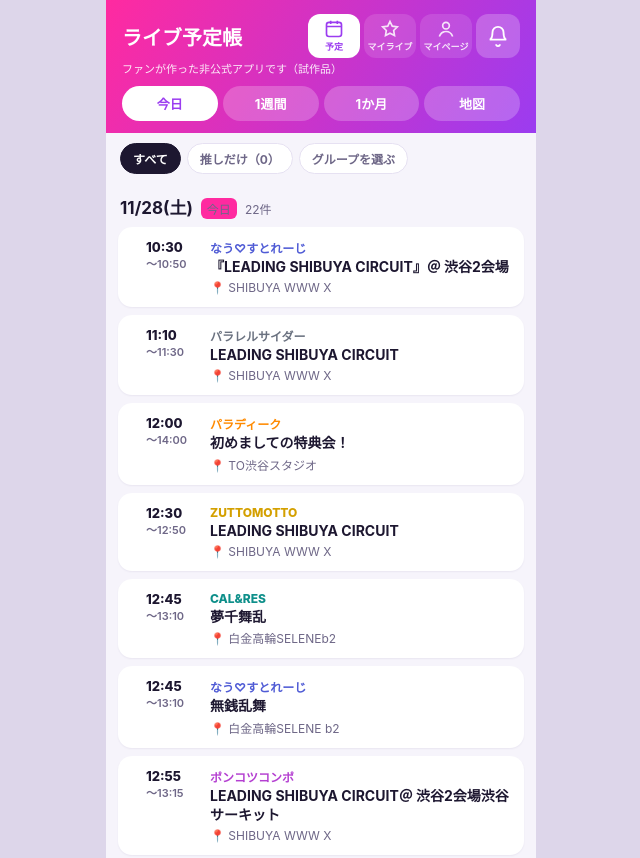
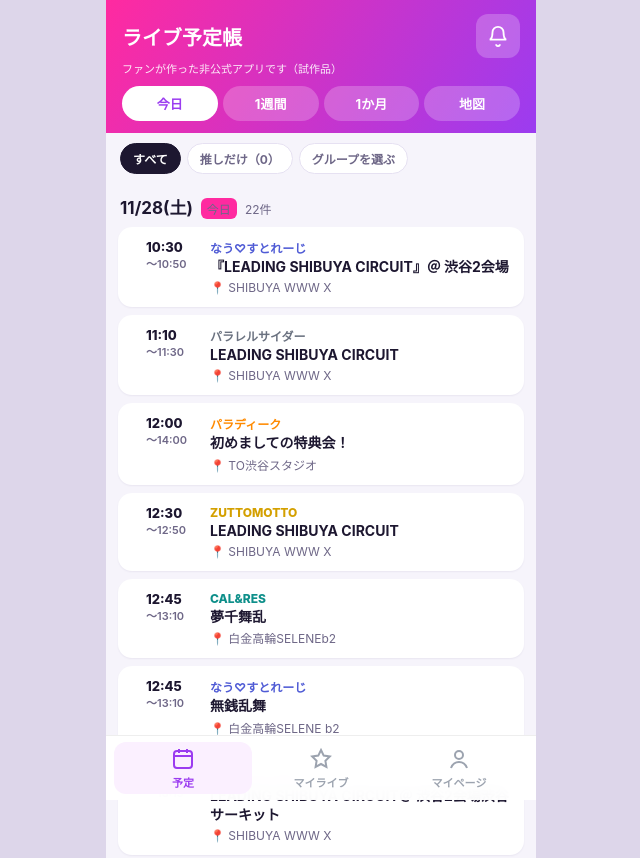
Before and after one commit to sotachony/live-yoteicho, a plain HTML site: page index.html in a window 1280 px wide. Shown: the top 858 px of the page, without its empty margins (319-959 px from the left). Drawn offline with Linux system fonts and the light colour scheme.

Commit message:
予定・マイライブ・マイページの切り替えを画面の下に固定する
Co-Authored-By: Claude Opus 5.5 <noreply@anthropic.com>
Claude-Session: https://claude.ai/code/session_014BKjarcbCwF4jaJAcNwNU5

```diff
--- a/index.html
+++ b/index.html
@@ -15,7 +15,7 @@
 html,body{overflow-x:hidden}
 body{font-family:-apple-system,BlinkMacSystemFont,"Hiragino Sans","Noto Sans JP",sans-serif;background:#ddd6ea;color:var(--ink)}
 button{font-family:inherit;cursor:pointer}
-.phone{max-width:430px;margin:0 auto;min-height:100vh;background:var(--bg);padding-bottom:calc(24px + env(safe-area-inset-bottom))}
+.phone{max-width:430px;margin:0 auto;min-height:100vh;background:var(--bg);padding-bottom:calc(84px + env(safe-area-inset-bottom))}
 header{position:sticky;top:0;z-index:5;background:linear-gradient(120deg,var(--a1),var(--a2));color:#fff;padding:calc(14px + env(safe-area-inset-top)) 16px 12px}
 header h1{font-size:20px;font-weight:800}
 .top{display:flex;justify-content:space-between;align-items:center}
@@ -81,7 +81,7 @@ main{padding:4px 12px 20px}
 .legend{display:flex;flex-wrap:wrap;gap:4px;padding:8px 6px 2px}
 .legend span{font-size:10px;font-weight:700;color:#fff;border-radius:4px;padding:2px 5px}
 .daylist h3{font-size:15px;margin:16px 2px 8px}
-nav{display:flex;gap:4px;align-items:center}nav button{width:52px;height:44px;border-radius:12px;border:0;background:rgba(255,255,255,.12);color:rgba(255,255,255,.85);font-size:9px;font-weight:800;display:flex;flex-direction:column;align-items:center;justify-content:center;gap:1px;padding:0}nav button svg{width:20px;height:20px}nav button.on{background:#fff;color:var(--a2)}.top .bell{width:44px;height:44px}
+nav{position:fixed;left:50%;transform:translateX(-50%);bottom:0;width:100%;max-width:430px;display:flex;justify-content:space-around;background:rgba(255,255,255,.97);border-top:1px solid #eee;padding:6px 8px calc(6px + env(safe-area-inset-bottom));z-index:20;backdrop-filter:blur(8px);box-sizing:border-box}nav button{flex:1;height:52px;border:0;background:none;color:#9ca3af;font-size:11px;font-weight:800;display:flex;flex-direction:column;align-items:center;justify-content:center;gap:3px;border-radius:12px}nav button svg{width:24px;height:24px}nav button.on{color:var(--a2);background:#fbf0ff}.top .bell{width:44px;height:44px}
 .sheetbg{position:fixed;inset:0;background:rgba(20,10,40,.45);display:none;z-index:9}
 .sheet{position:fixed;left:50%;transform:translateX(-50%);bottom:0;width:100%;max-width:430px;background:#fff;border-radius:20px 20px 0 0;padding:18px 18px calc(22px + env(safe-area-inset-bottom));z-index:10;display:none}
 .grab{width:40px;height:4px;border-radius:4px;background:var(--line);margin:0 auto 14px}
@@ -128,8 +128,7 @@ nav{display:flex;gap:4px;align-items:center}nav button{width:52px;height:44px;bo
 <body>
 <div class="phone">
 <header>
-  <div class="top"><h1>ライブ予定帳</h1><div style="display:flex;gap:4px;align-items:center"><nav id="nav"><button type="button" data-tab="list" class="on"><svg viewBox="0 0 24 24" fill="none" stroke="currentColor" stroke-width="2"><rect x="3" y="4" width="18" height="17" rx="3"/><path d="M3 9h18M8 2v4M16 2v4"/></svg>予定</button><button type="button" data-tab="my"><svg viewBox="0 0 24 24" fill="none" stroke="currentColor" stroke-width="2"><path d="M12 3l2.7 5.6 6.1.9-4.4 4.3 1 6.1L12 17l-5.4 2.9 1-6.1L3.2 9.5l6.1-.9z"/></svg>マイライブ</button><button type="button" data-tab="settings"><svg viewBox="0 0 24 24" fill="none" stroke="currentColor" stroke-width="2"><circle cx="12" cy="8" r="4"/><path d="M4 21c1.5-4 4.5-6 8-6s6.5 2 8 6"/></svg>マイページ</button>
-</nav><button type="button" class="bell" id="bell" data-a="inbox" aria-label="お知らせ"><svg viewBox="0 0 24 24" fill="none" stroke="currentColor" stroke-width="2"><path d="M6 8a6 6 0 0 1 12 0c0 7 3 8 3 8H3s3-1 3-8"/><path d="M10 21a2 2 0 0 0 4 0"/></svg><span class="dot" id="dot"></span></button></div></div>
+  <div class="top"><h1>ライブ予定帳</h1><div style="display:flex;gap:4px;align-items:center"><button type="button" class="bell" id="bell" data-a="inbox" aria-label="お知らせ"><svg viewBox="0 0 24 24" fill="none" stroke="currentColor" stroke-width="2"><path d="M6 8a6 6 0 0 1 12 0c0 7 3 8 3 8H3s3-1 3-8"/><path d="M10 21a2 2 0 0 0 4 0"/></svg><span class="dot" id="dot"></span></button></div></div>
   <p>ファンが作った非公式アプリです（試作品）</p>
   <div class="seg" id="seg"><button type="button" data-v="today" class="on">今日</button><button type="button" data-v="week">1週間</button><button type="button" data-v="month">1か月</button><button type="button" data-v="map">地図</button></div>
 </header>
@@ -141,6 +140,8 @@ nav{display:flex;gap:4px;align-items:center}nav button{width:52px;height:44px;bo
 
 <div class="sheetbg" id="bg"></div>
 <div class="sheet" id="sheet"></div>
+<nav id="nav"><button type="button" data-tab="list" class="on"><svg viewBox="0 0 24 24" fill="none" stroke="currentColor" stroke-width="2"><rect x="3" y="4" width="18" height="17" rx="3"/><path d="M3 9h18M8 2v4M16 2v4"/></svg>予定</button><button type="button" data-tab="my"><svg viewBox="0 0 24 24" fill="none" stroke="currentColor" stroke-width="2"><path d="M12 3l2.7 5.6 6.1.9-4.4 4.3 1 6.1L12 17l-5.4 2.9 1-6.1L3.2 9.5l6.1-.9z"/></svg>マイライブ</button><button type="button" data-tab="settings"><svg viewBox="0 0 24 24" fill="none" stroke="currentColor" stroke-width="2"><circle cx="12" cy="8" r="4"/><path d="M4 21c1.5-4 4.5-6 8-6s6.5 2 8 6"/></svg>マイページ</button>
+</nav>
 <div class="toast" id="toast"></div>
 <div class="popbg" id="popbg"></div>
 <div class="pop" id="pop" role="dialog" aria-label="推しのお知らせ"></div>
```
